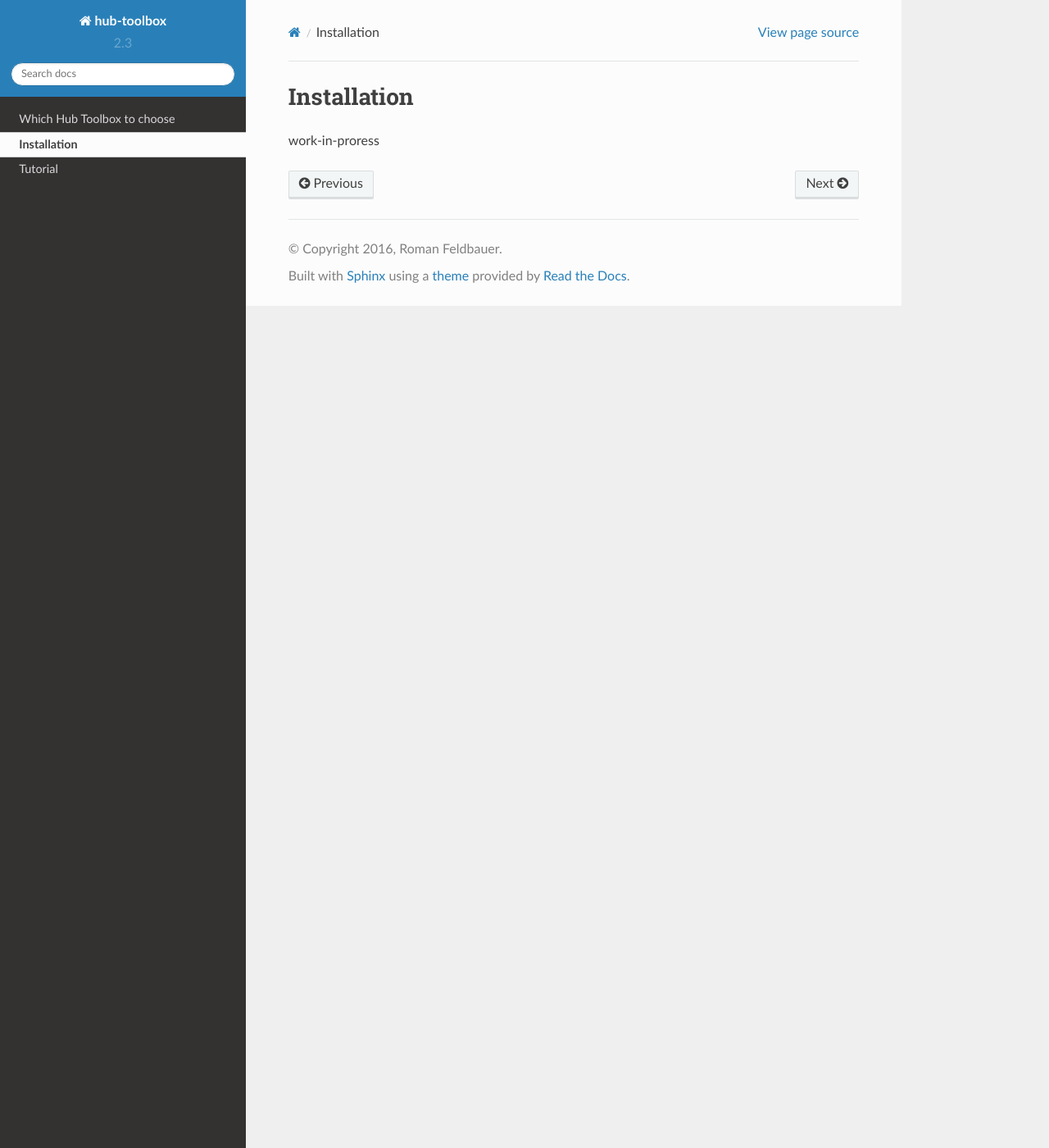
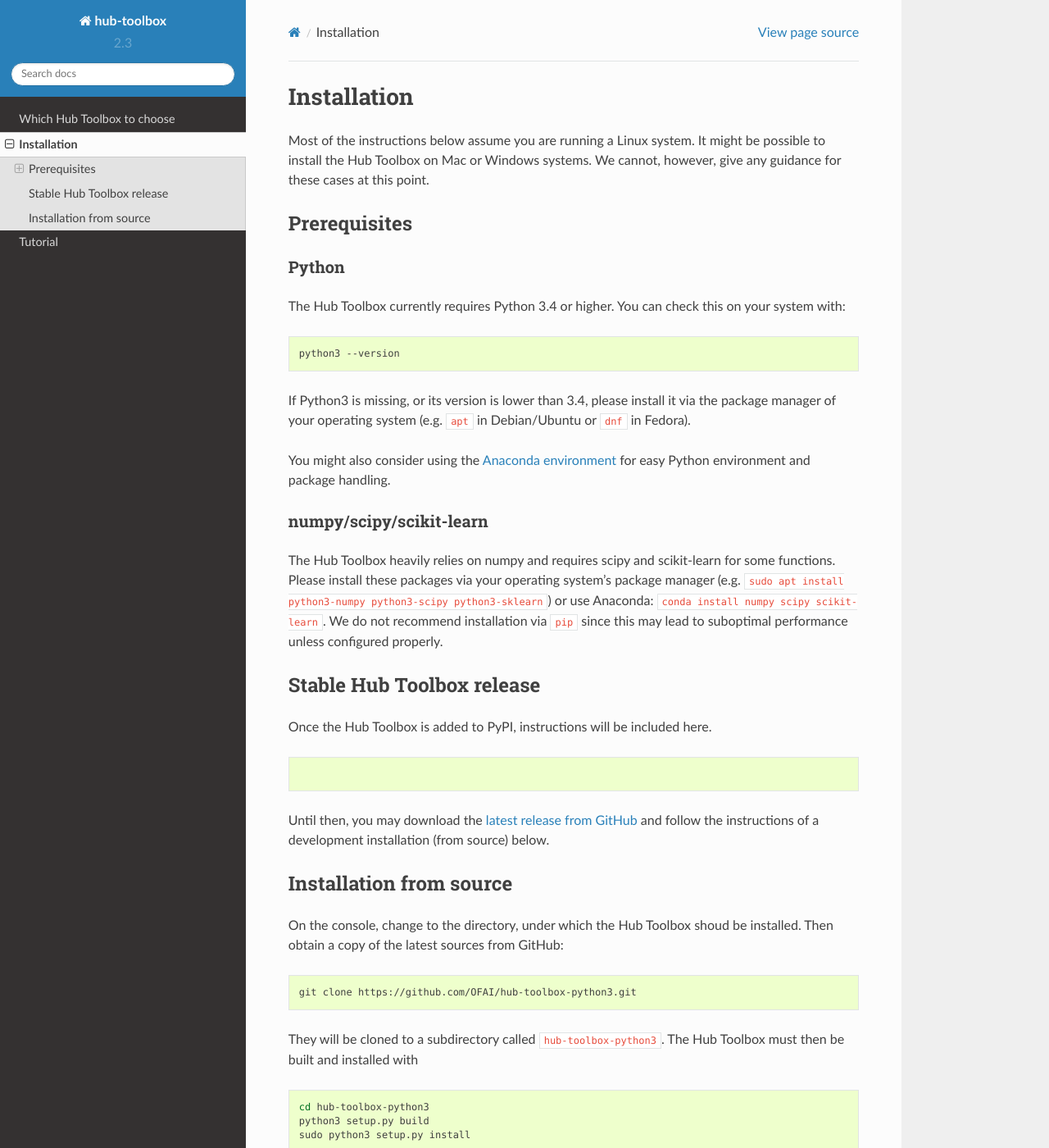
Before and after one commit to OFAI/hub-toolbox-python3, a Sphinx documentation site: the page built from docs/user/installation.rst, in a window 1280 px wide and 1400 px high. Shown: the whole window at 82% size. Built offline with Sphinx 7.4.7 and the Read the Docs theme 2.0.0, drawn with Linux system fonts in a browser that asks for light colours; pages that are not in the unit, such as notebooks, are missing from menus; some of the changed text lies outside the part shown.

Commit message:
doc - installation

```diff
--- a/docs/user/installation.rst
+++ b/docs/user/installation.rst
@@ -1,4 +1,89 @@
+.. _installation:
+
+============
 Installation
 ============
 
-work-in-proress
+
+Most of the instructions below assume you are running a Linux system.
+It might be possible to install the Hub Toolbox on Mac or Windows systems.
+We cannot, however, give any guidance for these cases at this point.
+
+
+Prerequisites
+=============
+
+Python
+------
+
+The Hub Toolbox currently requires Python 3.4 or higher. You can check this
+on your system with:
+
+.. code-block:: bash
+
+	python3 --version
+
+If Python3 is missing, or its version is lower than 3.4, please install it
+via the package manager of your operating system (e.g. ``apt`` in
+Debian/Ubuntu or ``dnf`` in Fedora).
+
+You might also consider using the `Anaconda environment
+<https://www.continuum.io/downloads#linux>`_ for easy Python environment
+and package handling.
+
+numpy/scipy/scikit-learn
+------------------------
+
+The Hub Toolbox heavily relies on numpy and requires scipy and scikit-learn
+for some functions.
+Please install these packages via your operating system's package manager
+(e.g. ``sudo apt install python3-numpy python3-scipy python3-sklearn``) or
+use Anaconda: ``conda install numpy scipy scikit-learn``.
+We do not recommend installation via ``pip`` since this may lead to suboptimal
+performance unless configured properly.
+
+
+Stable Hub Toolbox release
+==========================
+
+Once the Hub Toolbox is added to PyPI, instructions will be included here.
+
+.. code-block:: bash
+
+..  pip3 install hub-toolbox
+
+Until then, you may download the `latest release from GitHub
+<https://github.com/OFAI/hub-toolbox-python3/releases/latest>`_ and follow
+the instructions of a development installation (from source) below.
+
+
+.. _hubtoolbox-development-install:
+
+Installation from source
+========================
+
+On the console, change to the directory, under which the Hub Toolbox shoud
+be installed. Then obtain a copy of the latest sources from GitHub:
+
+.. code-block:: bash
+
+  git clone https://github.com/OFAI/hub-toolbox-python3.git
+
+They will be cloned to a subdirectory called ``hub-toolbox-python3``.
+The Hub Toolbox must then be built and installed with
+
+.. code-block:: bash
+
+	cd hub-toolbox-python3
+	python3 setup.py build
+	sudo python3 setup.py install
+
+The Hub Toolbox is now available system wide. Optionally, you can now run
+a test suite by
+
+.. code-block:: bash
+
+	sudo python3 setup.py test
+
+If this prints an ``OK`` message, you are ready to go. Note, that some
+skipped tests are fine.
```
